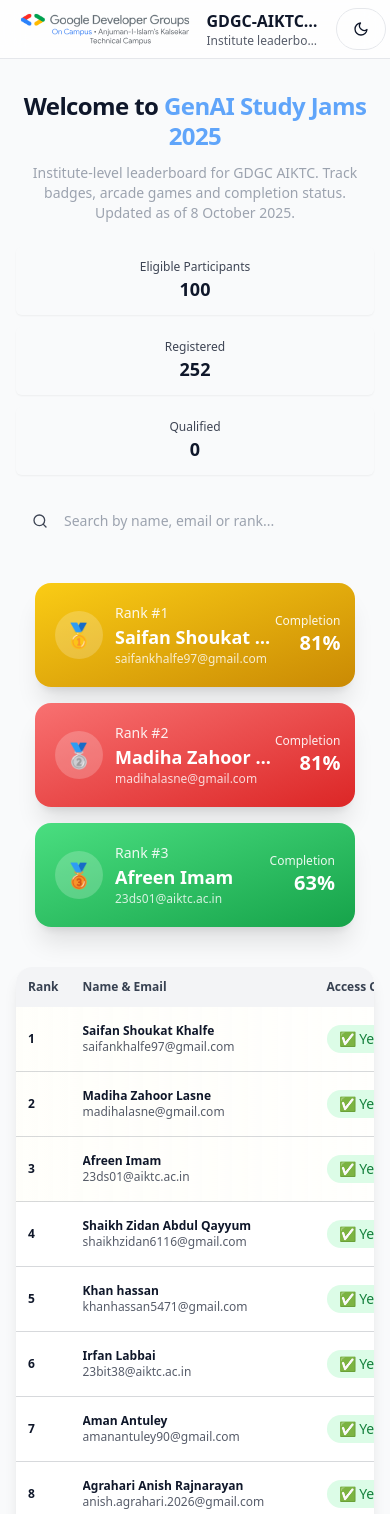
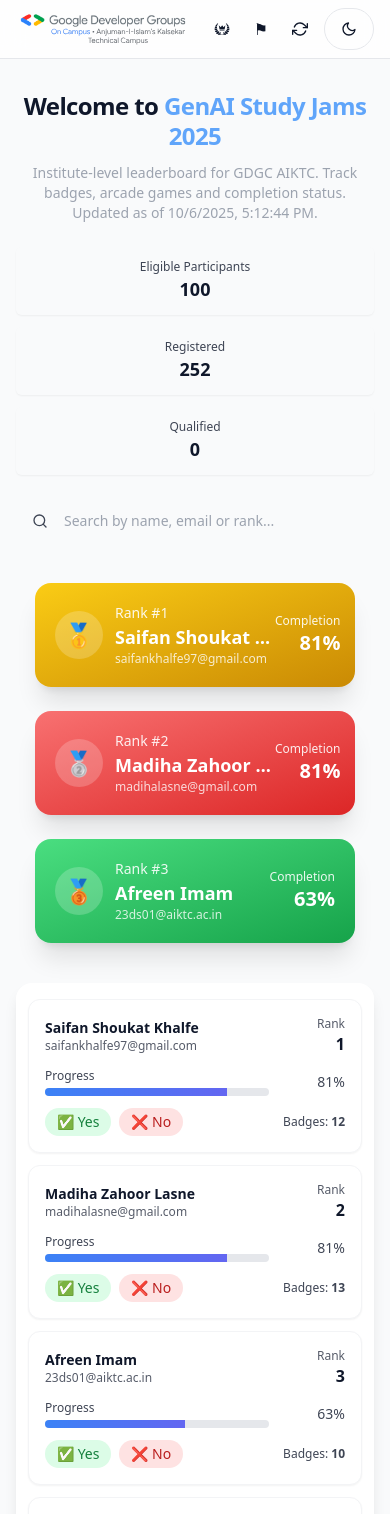
Before and after one commit to amanantuley/Gen_AI-25, a React (Vite) app: page / in a window 390 px wide. Shown: the top 1514 px of the page. Built offline with nearby package versions, Linux system fonts and the light colour scheme.

Commit message:
added responsiveness

```diff
--- a/src/Home.jsx
+++ b/src/Home.jsx
@@ -123,6 +123,47 @@
         <div className="text-right">
           <div className="text-xs opacity-90">Completion</div>
           <div className="text-xl font-bold">{user.percentage ? `${Number(user.percentage).toFixed(0)}%` : "0%"}</div>
+        </div>
+      </div>
+    </motion.div>
+  );
+}
+
+/* Mobile card view for each participant (shown on small screens) */
+function MobileRowCard({ row }) {
+  return (
+    <motion.div
+      initial={{ opacity: 0, y: 10 }}
+      animate={{ opacity: 1, y: 0 }}
+      exit={{ opacity: 0, y: 6 }}
+      className="bg-white dark:bg-gray-800 rounded-xl p-4 shadow-sm border border-gray-100 dark:border-gray-700"
+    >
+      <div className="flex items-start gap-3">
+        <div className="flex-1 min-w-0">
+          <div className="flex items-center justify-between gap-2">
+            <div>
+              <div className="font-semibold truncate text-sm">{row["User Name"] || "—"}</div>
+              <div className="text-xs opacity-70 truncate max-w-[220px]">{row["User Email"] || ""}</div>
+            </div>
+            <div className="text-right">
+              <div className="text-xs opacity-70">Rank</div>
+              <div className="font-bold">{row.rank}</div>
+            </div>
+          </div>
+
+          <div className="mt-3 flex items-center justify-between gap-3">
+            <div className="flex-1">
+              <div className="text-xs opacity-80 mb-1">Progress</div>
+              <ProgressBar percentage={row.percentage} />
+            </div>
+            <div className="w-16 text-right text-sm opacity-80">{Number(row.percentage || 0).toFixed(0)}%</div>
+          </div>
+
+          <div className="mt-3 flex items-center gap-2 text-xs">
+            <div><BadgeYesNo value={row["Access Code Redemption Status"]} /></div>
+            <div><BadgeYesNo value={row["All Skill Badges & Games Completed"]} /></div>
+            <div className="ml-auto text-xs opacity-80">Badges: <b>{row.badgesCompleted}</b></div>
+          </div>
         </div>
       </div>
     </motion.div>
@@ -313,8 +354,8 @@
         style={{ WebkitBackdropFilter: "blur(6px)" }}
       >
         <div className="max-w-6xl mx-auto px-4 sm:px-6 lg:px-8 py-2 sm:py-3 flex items-center justify-between gap-4">
-          <div className="flex items-center gap-3">
-            <img src={Logo} alt="logo" className="h-10 sm:h-12 w-auto" />
+          <div className="flex items-center gap-3 min-w-0">
+            <img src={Logo} alt="logo" className="h-10 sm:h-12 w-auto flex-shrink-0" />
             <div className="min-w-0">
               <div className="text-base sm:text-lg font-bold truncate">GDGC-AIKTC · GenAI Study Jams 2025</div>
               <div className="text-xs sm:text-sm opacity-70 truncate">Institute leaderboard & participant progress</div>
@@ -322,7 +363,8 @@
           </div>
 
           <div className="flex items-center gap-2">
-            <div className="hidden sm:flex items-center gap-3 bg-transparent rounded-full px-2 py-1">
+            {/* Controls visible on md+ */}
+            <div className="hidden md:flex items-center gap-3 bg-transparent rounded-full px-2 py-1">
               <button
                 onClick={() => setShowTop((s) => !s)}
                 className="flex items-center gap-2 px-3 py-1 rounded-full hover:bg-gray-200/10 transition"
@@ -348,6 +390,35 @@
               </div>
             </div>
 
+            {/* compact controls for small screens */}
+            <div className="flex md:hidden items-center gap-2">
+              <button
+                onClick={() => setShowTop((s) => !s)}
+                className="p-2 rounded-full hover:bg-gray-200/10 transition"
+                title="Toggle top performers"
+                aria-pressed={showTop}
+              >
+                <GiLaurelCrown />
+              </button>
+
+              <button
+                onClick={() => setFilterCompletedOnly((s) => !s)}
+                className={`p-2 rounded-full hover:bg-gray-200/10 transition ${filterCompletedOnly ? "bg-green-600/25" : ""}`}
+                title="Filter completed only"
+                aria-pressed={filterCompletedOnly}
+              >
+                {filterCompletedOnly ? "✓" : "⚑"}
+              </button>
+
+              <button
+                onClick={handleRefreshNow}
+                className="p-2 rounded-full hover:bg-gray-200/10 transition"
+                title="Refresh now"
+              >
+                <FiRefreshCw />
+              </button>
+            </div>
+
             <div className="flex items-center gap-2 border rounded-full px-2 py-1 bg-transparent">
               <button
                 onClick={() => setDarkMode((d) => !d)}
@@ -370,7 +441,7 @@
             Welcome to <span className="text-blue-400">GenAI Study Jams 2025</span>
           </h1>
           <p className="mt-3 text-sm sm:text-base text-gray-400 max-w-2xl mx-auto px-2">
-            Institute-level leaderboard for GDGC AIKTC. Track badges, arcade games and completion status. Updated as of 8 October 2025.
+            Institute-level leaderboard for GDGC AIKTC. Track badges, arcade games and completion status. Updated as of {lastUpdated ? lastUpdated : "—"}.
           </p>
 
           {/* Stats */}
@@ -410,31 +481,30 @@
         <AnimatePresence>
           {showTop && topThree.length > 0 && (
             <motion.section
-              className="mt-10 grid grid-cols-1 sm:grid-cols-3 gap-4 sm:gap-6"
+              className="mt-10 grid grid-cols-1 sm:grid-cols-3 gap-6 items-start"
               initial={{ opacity: 0, y: 20 }}
               animate={{ opacity: 1, y: 0 }}
               exit={{ opacity: 0, y: 10 }}
               layout
             >
-              <div data-aos="zoom-in" className="col-span-1 sm:col-span-1 flex justify-center">
+              <div data-aos="zoom-in" className="flex justify-center">
                 <TopCard place={1} user={topThree[0] || {}} color="yellow" />
               </div>
-              <div data-aos="zoom-in" className="col-span-1 sm:col-span-1 flex justify-center">
+              <div data-aos="zoom-in" className="flex justify-center">
                 <TopCard place={2} user={topThree[1] || {}} color="red" />
               </div>
-              <div data-aos="zoom-in" className="col-span-1 sm:col-span-1 flex justify-center">
+              <div data-aos="zoom-in" className="flex justify-center">
                 <TopCard place={3} user={topThree[2] || {}} color="green" />
               </div>
             </motion.section>
           )}
         </AnimatePresence>
 
-        {/* Table */}
+        {/* Table (desktop) */}
         <section className="mt-10 sm:mt-12" data-aos="fade-up" data-aos-delay="200">
           <div className={`overflow-hidden rounded-2xl shadow-lg ${darkMode ? "bg-black/60" : "bg-white"}`}>
-            <div className="w-full overflow-x-auto">
-              {/* We use a min-w to ensure columns don't squish too small on tiny screens;
-                  horizontal scroll is enabled for small devices. */}
+            {/* Desktop table - hidden on small screens */}
+            <div className="w-full overflow-x-auto hidden md:block">
               <table ref={tableRef} className="min-w-[760px] text-xs sm:text-sm">
                 <thead className={`${darkMode ? "bg-gray-800 text-gray-200" : "bg-gray-100 text-gray-700"} sticky top-0`}>
                   <tr>
@@ -484,6 +554,15 @@
                 </tbody>
               </table>
             </div>
+
+            {/* Mobile list - visible on small screens */}
+            <div className="md:hidden px-3 py-4 space-y-3">
+              {filtered.length === 0 ? (
+                <div className="text-center py-6 text-gray-400">No results. Try another search.</div>
+              ) : (
+                filtered.map((row, idx) => <MobileRowCard key={idx} row={row} />)
+              )}
+            </div>
           </div>
         </section>
 
@@ -517,7 +596,7 @@
         {/* Footer */}
         <footer className="mt-12 py-8 border-t border-gray-700/20 text-center text-sm opacity-80">
           © 2025 GDGC AIKTC · Built with ❤️ ·{" "}
-          <a className="underline" href="https://studyjams.netlify.app/" target="_blank" rel="noreferrer">Study Jams tutorials</a>=
+          <a className="underline" href="https://studyjams.netlify.app/" target="_blank" rel="noreferrer">Study Jams tutorials</a>
           <div className="mt-2">Version 4.0</div>
         </footer>
       </main>
```
